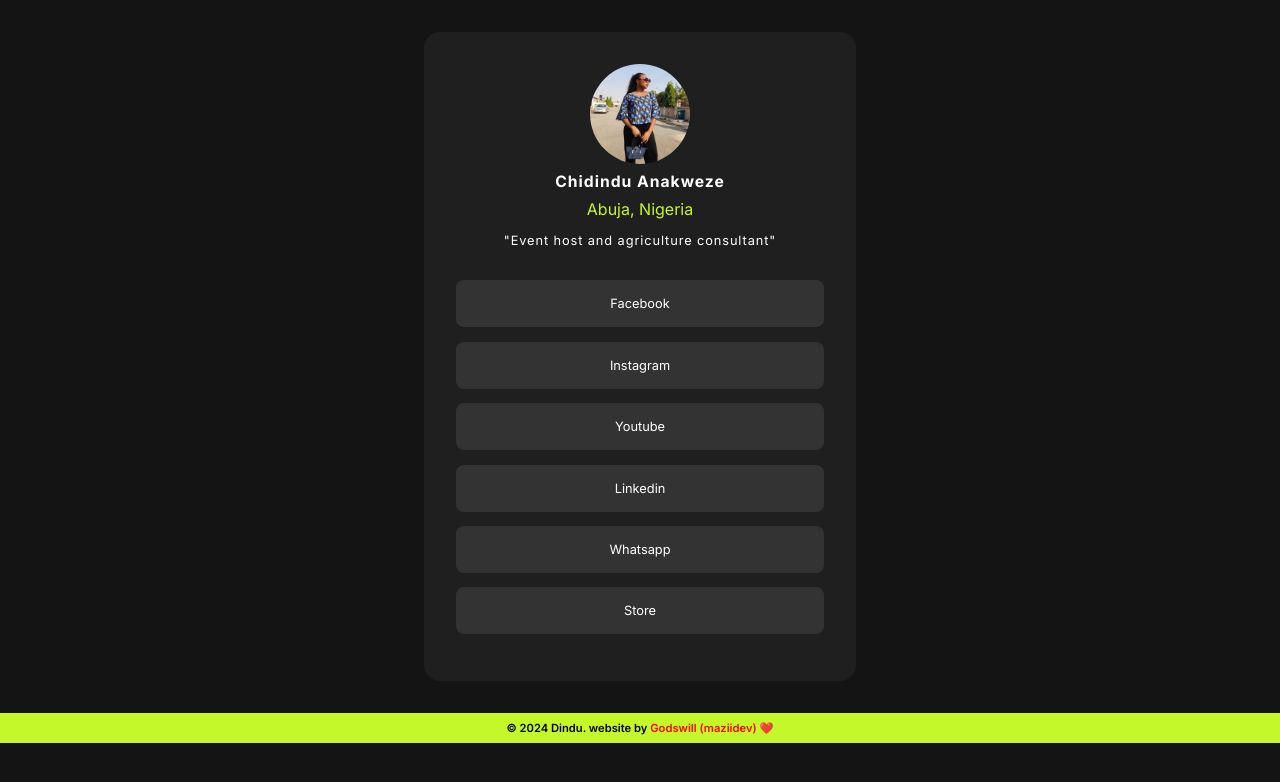
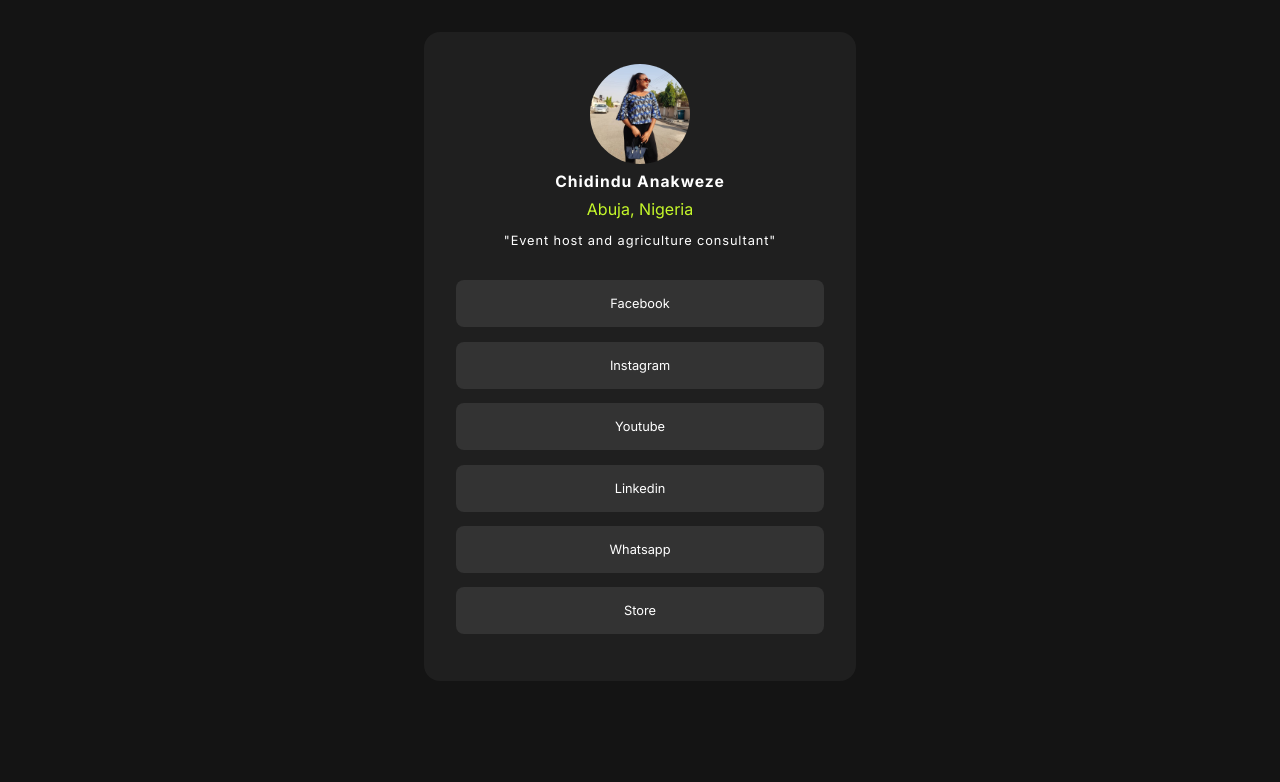
Before and after one commit to maziidev/socail_links, a website: page index.html in a window 1280 px wide. Drawn offline with Linux system fonts and the light colour scheme.

Commit message:
more bugged fixed removed footer

```diff
--- a/index.html
+++ b/index.html
@@ -39,10 +39,7 @@
         </div>
     </div>
 
-    <footer>
-        <p>&copy; 2024 Dindu. website by <a href="https://web.facebook.com/maziidev01/">Godswill
-                (maziidev) ❤️</a></p>
-    </footer>
+
 
 </body>
 
--- a/style.css
+++ b/style.css
@@ -112,7 +112,7 @@ footer {
     text-align: center;
     background: var(--green);
     padding: .5rem;
-    margin-bottom: 1rem;
+    /* margin-bottom: 1rem; */
 }
 
 footer p {
```
